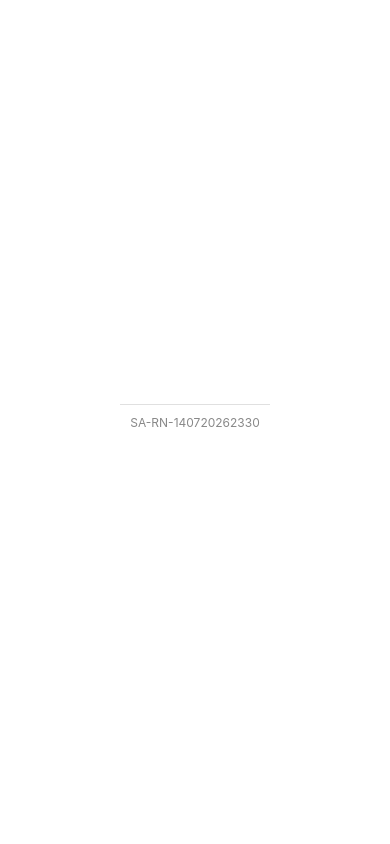
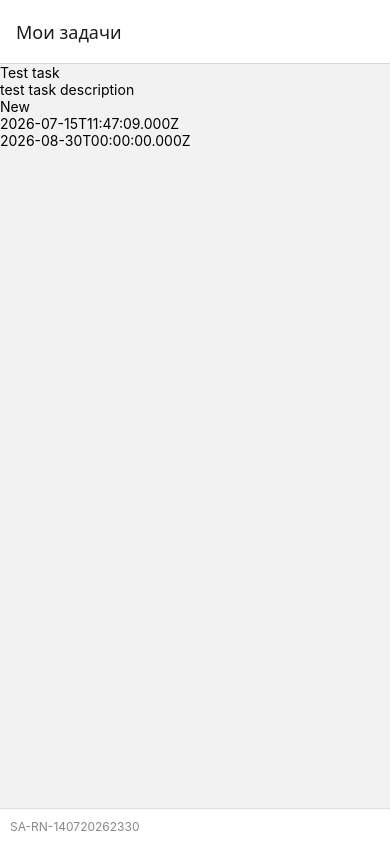
Before and after one commit to M0roh/TaskManager, a React Native app: screen /Home in a window 390 px wide. Built offline with nearby package versions, Linux system fonts and the light colour scheme.

Commit message:
feat: added local task storage

```diff
--- a/App.tsx
+++ b/App.tsx
@@ -1,12 +1,35 @@
+import React from "react";
+
 import { StatusBar } from "expo-status-bar";
 import { StyleSheet, Text, View } from "react-native";
+
+import HomeScreen from "./screens/HomeScreen";
+
+import { NavigationContainer } from "@react-navigation/native";
+import { createNativeStackNavigator } from "@react-navigation/native-stack";
+
+type RootStackParamList = {
+  Home: undefined;
+};
+
+const Stack = createNativeStackNavigator<RootStackParamList>();
 
 export default function App() {
   return (
     <View style={styles.container}>
       <StatusBar style="auto" />
 
-      <View></View>
+      <View style={styles.navigatorContainer}>
+        <NavigationContainer>
+          <Stack.Navigator initialRouteName="Home">
+            <Stack.Screen
+              name="Home"
+              component={HomeScreen}
+              options={{ title: "Мои задачи" }}
+            />
+          </Stack.Navigator>
+        </NavigationContainer>
+      </View>
 
       <View style={styles.footer}>
         <Text style={styles.footerText}>SA-RN-140720262330</Text>
@@ -18,11 +41,10 @@ export default function App() {
 const styles = StyleSheet.create({
   container: {
     flex: 1,
-
     backgroundColor: "#fff",
-
-    alignItems: "center",
-    justifyContent: "center",
+  },
+  navigatorContainer: {
+    flex: 1,
   },
 
   footer: {
--- /dev/null
+++ b/components/TaskListItem.tsx
@@ -0,0 +1,22 @@
+import React from "react";
+
+import { Text, View } from "react-native";
+import Task from "../types/task";
+
+interface TaskListItemParams {
+  task: Task;
+}
+
+const TaskListItem = React.memo(({ task }: TaskListItemParams) => {
+  return (
+    <View>
+      <Text>{task.title}</Text>
+      <Text>{task.description}</Text>
+      <Text>{task.status}</Text>
+      <Text>{task.createdDate}</Text>
+      <Text>{task.dueDate}</Text>
+    </View>
+  );
+});
+
+export default TaskListItem;
--- /dev/null
+++ b/screens/HomeScreen.tsx
@@ -0,0 +1,15 @@
+import { View } from "react-native";
+import TaskListItem from "../components/TaskListItem";
+import { useTaskStore } from "../stores/tasksStore";
+
+export default function HomeScreen() {
+  const tasks = useTaskStore((state) => state.tasks);
+
+  return (
+    <View>
+      {tasks.map((t) => (
+        <TaskListItem key={t.taskId} task={t}></TaskListItem>
+      ))}
+    </View>
+  );
+}
--- /dev/null
+++ b/stores/tasksStore.ts
@@ -0,0 +1,70 @@
+import AsyncStorage from "@react-native-async-storage/async-storage";
+import { create } from "zustand";
+import { createJSONStorage, persist } from "zustand/middleware";
+import Task from "../types/task";
+
+interface TaskState {
+  tasks: Task[];
+
+  addTask: (title: string, description: string, dueDate: Date) => void;
+  updateTaskStatus: (id: number, status: Task["status"]) => void;
+  deleteTask: (id: number) => void;
+  clearTasks: () => void;
+}
+
+export const useTaskStore = create<TaskState>()(
+  persist(
+    (set) => ({
+      tasks: [
+        {
+          taskId: 1,
+
+          title: "Test task",
+          description: "test task description",
+          status: "New",
+
+          createdDate: new Date().toISOString(),
+          dueDate: new Date(2026, 7, 30).toISOString(),
+
+          syncStatus: false,
+        },
+      ],
+
+      addTask: (title, description, dueDate) =>
+        set((state) => {
+          const newTask: Task = {
+            taskId: 1,
+
+            title,
+            description,
+            status: "New",
+
+            createdDate: new Date().toISOString(),
+            dueDate: dueDate.toISOString(),
+
+            syncStatus: false,
+          };
+          return { tasks: [newTask, ...state.tasks] };
+        }),
+
+      updateTaskStatus: (id, status) =>
+        set((state) => ({
+          tasks: state.tasks.map((task) =>
+            task.taskId === id ? { ...task, status, syncStatus: false } : task,
+          ),
+        })),
+
+      deleteTask: (id) =>
+        set((state) => ({
+          tasks: state.tasks.filter((task) => task.taskId !== id),
+        })),
+
+      clearTasks: () => set({ tasks: [] }),
+    }),
+
+    {
+      name: "task-storage",
+      storage: createJSONStorage(() => AsyncStorage),
+    },
+  ),
+);
--- /dev/null
+++ b/types/task.ts
@@ -0,0 +1,15 @@
+export default interface Task {
+  taskId: number;
+
+  title: string;
+  description: string;
+  status: "New" | "In Progress" | "Completed";
+
+  location?: Location;
+
+  createdDate: string;
+  dueDate: string;
+  completedDate?: string;
+
+  syncStatus: boolean;
+}
```
Also changed, not shown: package.json (+7 -1 lines), types/location.ts (added, +8 -0 lines), 1 other file (tests, documents, lock files or other folders).
